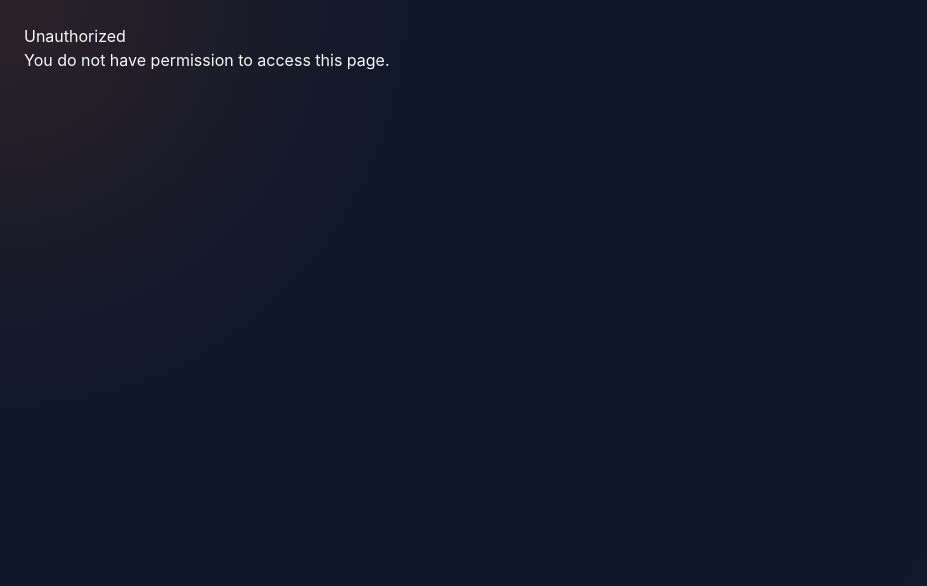
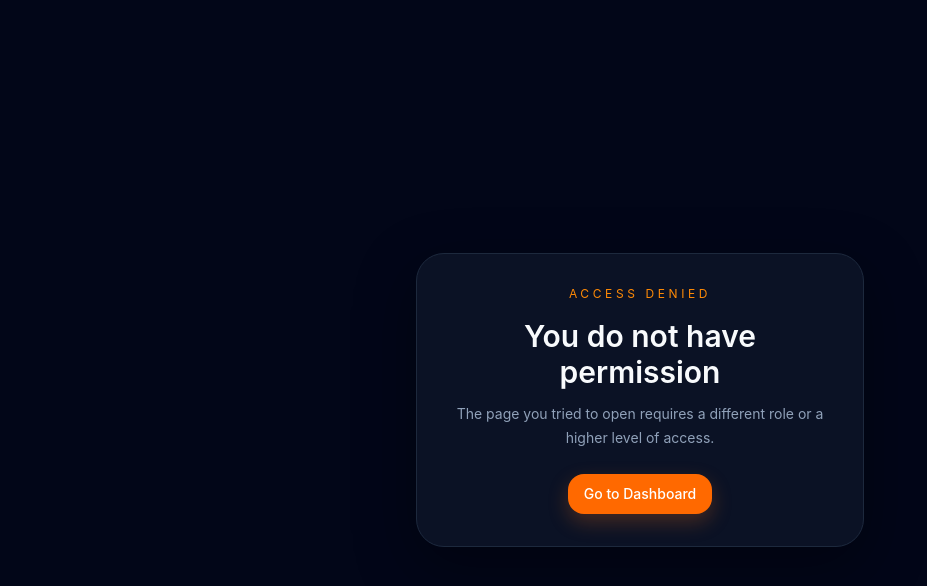
Before and after one commit to Sithija2k03/University-Facility-Booking-Management_System, a React app in the folder frontend/: page /unauthorized in a window 1280 px wide. Shown: the top 586 px of the page, without its empty margins (0-927 px from the left). Built offline with nearby package versions, Linux system fonts and the light colour scheme; the HTML template or start-up script is replaced by a standard one.

Commit message:
improve unauthorized page

```diff
--- a/frontend/src/pages/UnauthorizedPage.jsx
+++ b/frontend/src/pages/UnauthorizedPage.jsx
@@ -1,8 +1,27 @@
+import { Link } from "react-router-dom";
+import Button from "../components/ui/Button";
+
 function UnauthorizedPage() {
   return (
-    <div style={{ padding: "24px" }}>
-      <h2>Unauthorized</h2>
-      <p>You do not have permission to access this page.</p>
+    <div className="grid min-h-screen place-items-center bg-slate-950 px-6">
+      <div className="max-w-md rounded-[28px] border border-slate-800 bg-slate-900/70 p-8 text-center shadow-[0_20px_60px_rgba(0,0,0,0.35)]">
+        <p className="text-xs uppercase tracking-[0.3em] text-orange-400">
+          Access Denied
+        </p>
+        <h1 className="mt-4 text-3xl font-semibold text-slate-50">
+          You do not have permission
+        </h1>
+        <p className="mt-3 text-sm leading-6 text-slate-400">
+          The page you tried to open requires a different role or a higher level
+          of access.
+        </p>
+
+        <div className="mt-6">
+          <Link to="/dashboard">
+            <Button variant="primary">Go to Dashboard</Button>
+          </Link>
+        </div>
+      </div>
     </div>
   );
 }
```
